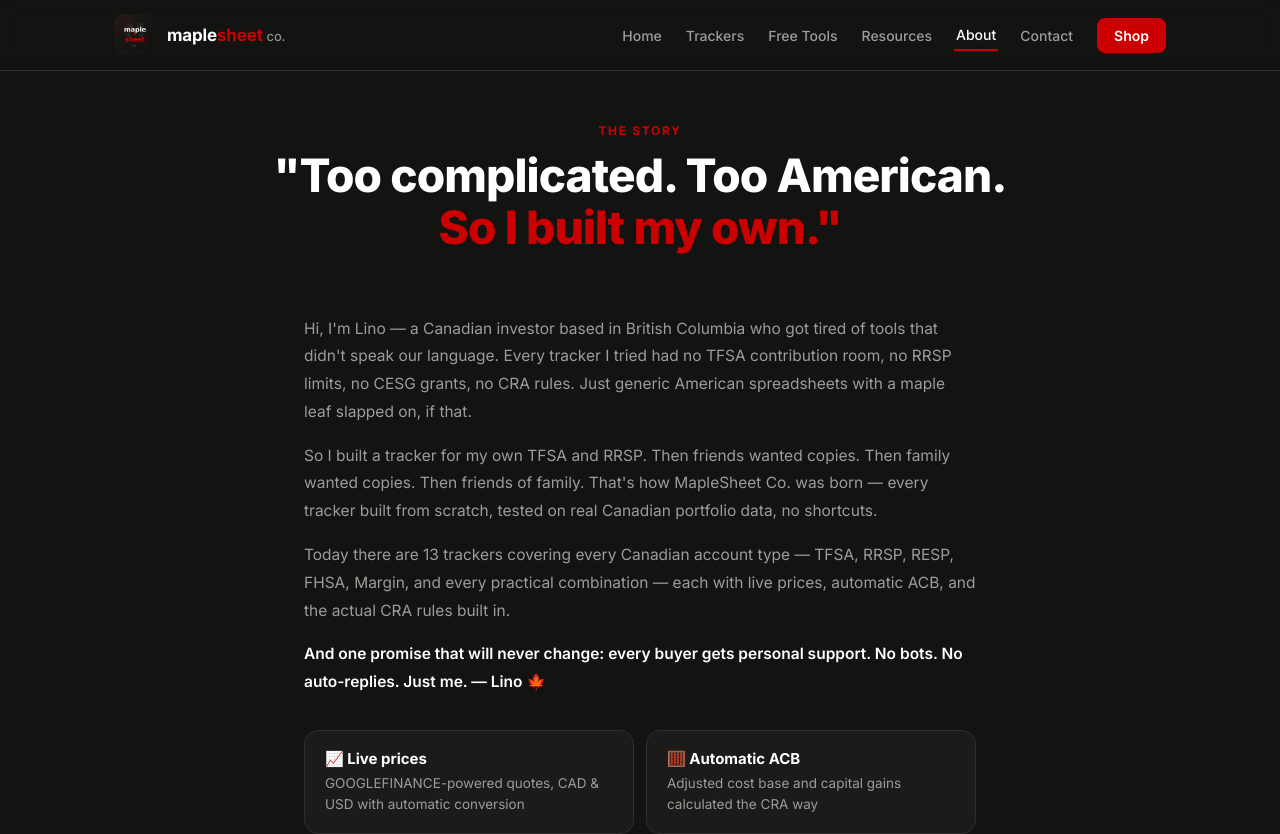
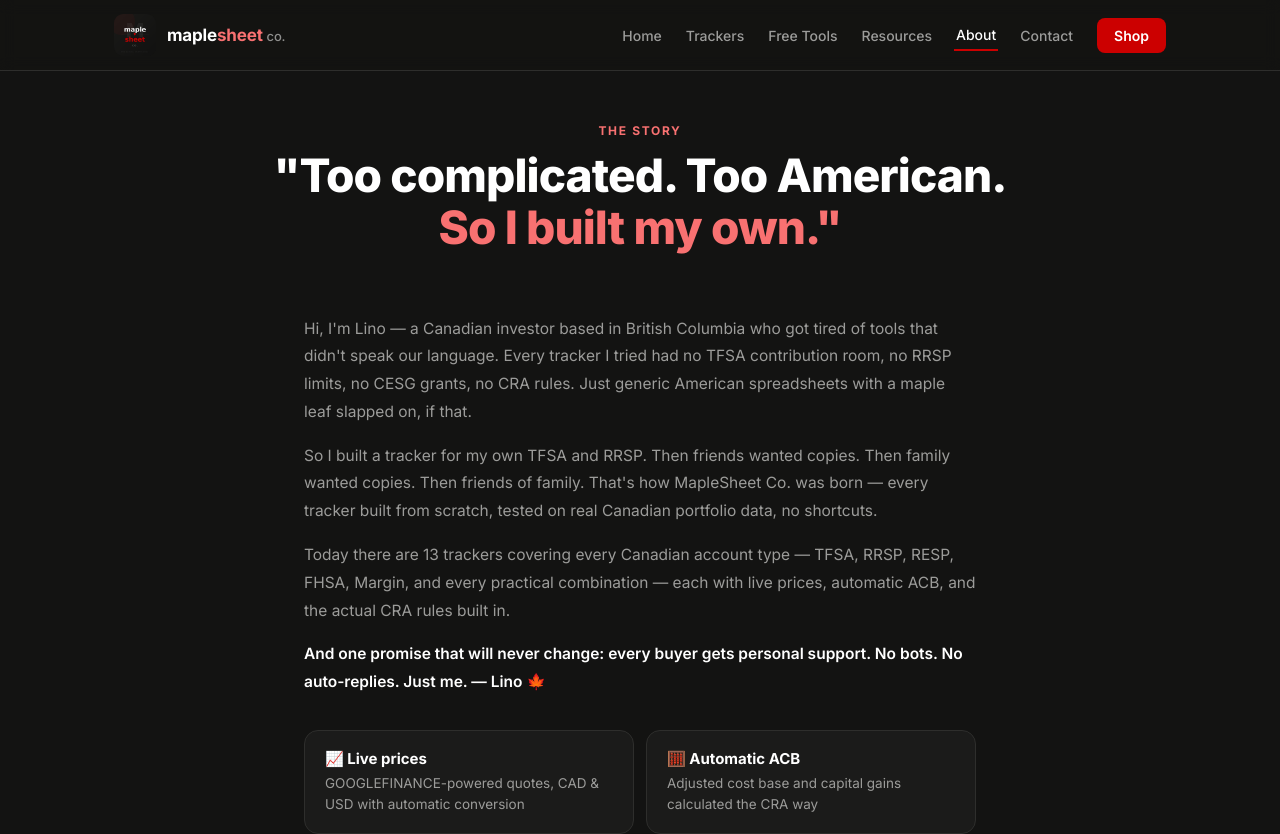
Before and after one commit to maplesheetco/maplesheet-website, a React (Vite) app: page /about in a window 1280 px wide. Shown: the top 834 px of the page. Built offline with nearby package versions, Linux system fonts and the light colour scheme.

Commit message:
Change color from B.red to B.redLink in UI components

```diff
--- a/src/ui.jsx
+++ b/src/ui.jsx
@@ -71,7 +71,7 @@ export function useJsonLd(data, id) {
   }, [JSON.stringify(data), id]);
 }
 
-export const RedWord = ({ children }) => <span style={{ color: B.red }}>{children}</span>;
+export const RedWord = ({ children }) => <span style={{ color: B.redLink }}>{children}</span>;
 
 export const MapleLeaf = ({ size = 14, color = B.red, style }) => (
   <svg width={size} height={size} viewBox="0 0 24 24" fill={color} style={style} aria-hidden="true">
@@ -210,7 +210,7 @@ export function GrowthChart() {
       </svg>
       <div style={{ display: "flex", justifyContent: "space-between", fontSize: 12, color: B.grayLight, marginTop: 6 }}>
         <span>5 years ago</span>
-        <span style={{ color: B.red, fontWeight: 700 }}>+92% sample growth</span>
+        <span style={{ color: B.redLink, fontWeight: 700 }}>+92% sample growth</span>
       </div>
     </div>
   );
@@ -373,7 +373,7 @@ export function DashboardMock({ accounts, total, totalLabel = "Combined net wort
 export function PageHead({ kicker, title, sub }) {
   return (
     <div style={{ maxWidth: 1100, margin: "0 auto", padding: "52px 24px 8px", textAlign: "center" }}>
-      {kicker && <div style={{ fontSize: 12, letterSpacing: "0.14em", color: B.red, fontWeight: 700, marginBottom: 12 }}>{kicker}</div>}
+      {kicker && <div style={{ fontSize: 12, letterSpacing: "0.14em", color: B.redLink, fontWeight: 700, marginBottom: 12 }}>{kicker}</div>}
       <h1 style={{ fontSize: "clamp(30px, 5.5vw, 46px)", fontWeight: 800, margin: "0 0 12px", letterSpacing: "-0.02em", color: B.white, lineHeight: 1.12 }}>{title}</h1>
       {sub && <p style={{ color: B.grayLight, fontSize: 15.5, maxWidth: 640, margin: "0 auto", lineHeight: 1.65 }}>{sub}</p>}
     </div>
```
